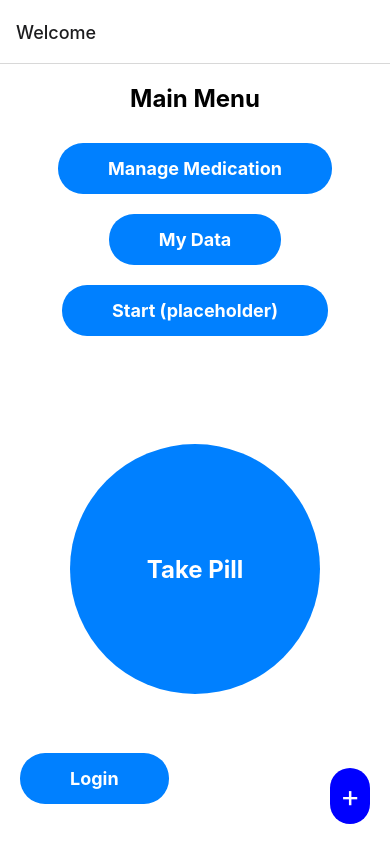
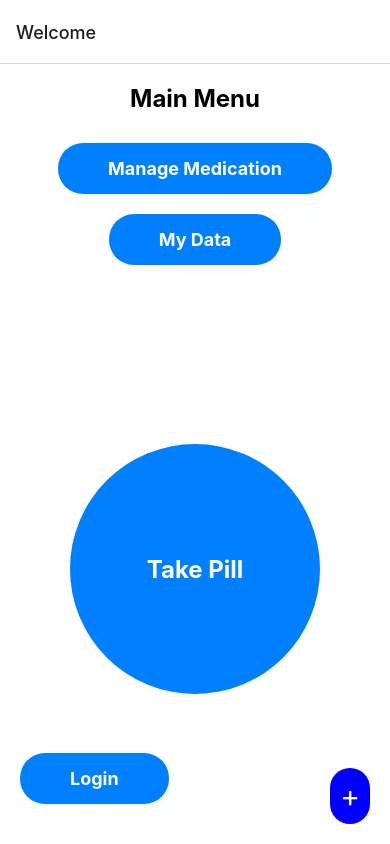
Before and after one commit to jennievu/MobileApp, a React Native app: screen / in a window 390 px wide. Built offline with nearby package versions, Linux system fonts and the light colour scheme.

Commit message:
Update MainMenu.js

```diff
--- a/components/MainMenu.js
+++ b/components/MainMenu.js
@@ -69,10 +69,6 @@ class MainMenu extends Component {
 
                 <TouchableOpacity style={styles.button} onPress={() => this.props.navigation.navigate('My Data')}>
                     <Text style={styles.buttonText}>My Data</Text>
-                </TouchableOpacity>
-
-                <TouchableOpacity style={styles.button} onPress={() => this.props.navigation.navigate('Start')}>
-                    <Text style={styles.buttonText}>Start (placeholder)</Text>
                 </TouchableOpacity>
 
                 <TouchableOpacity
```
